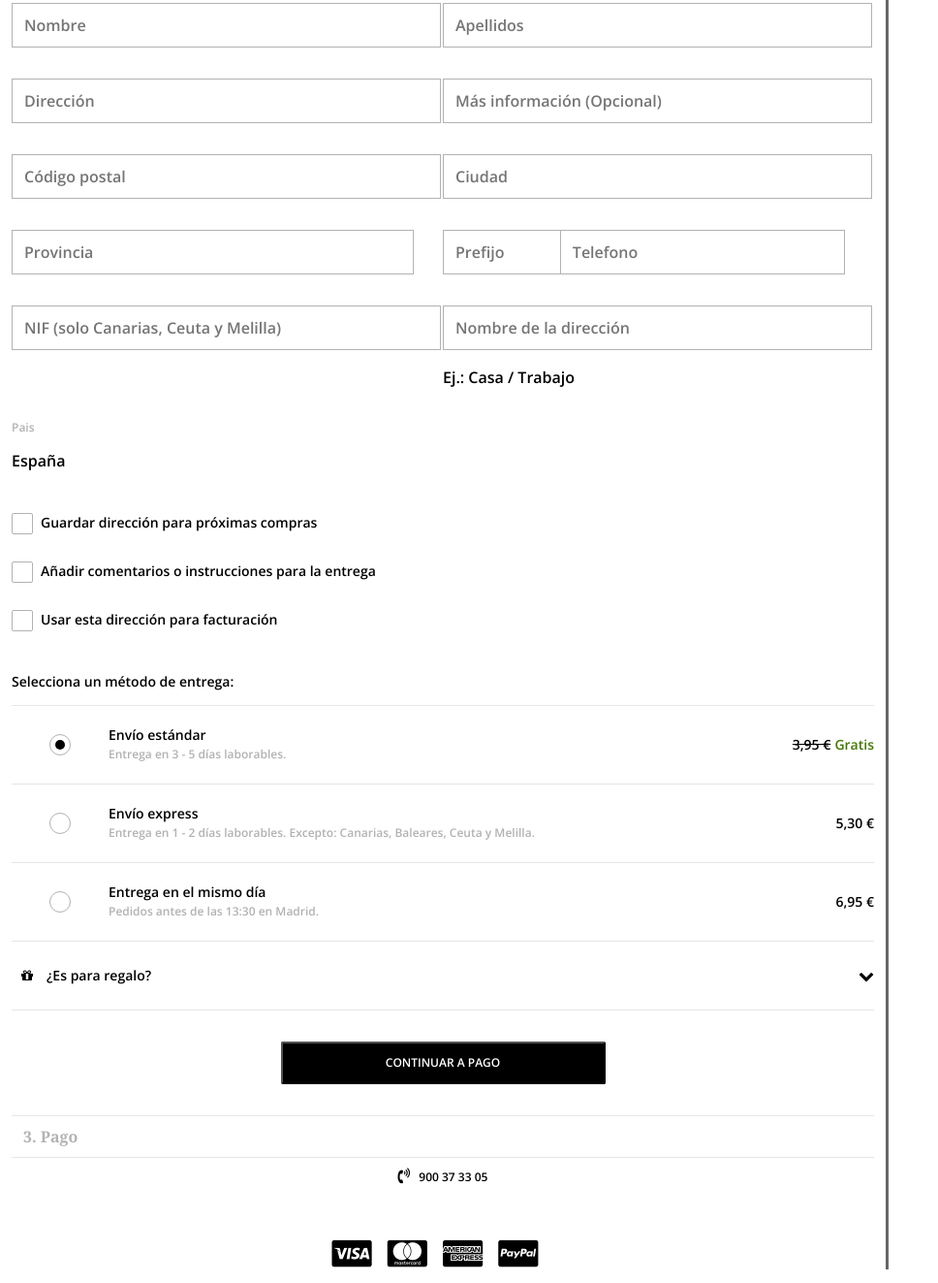
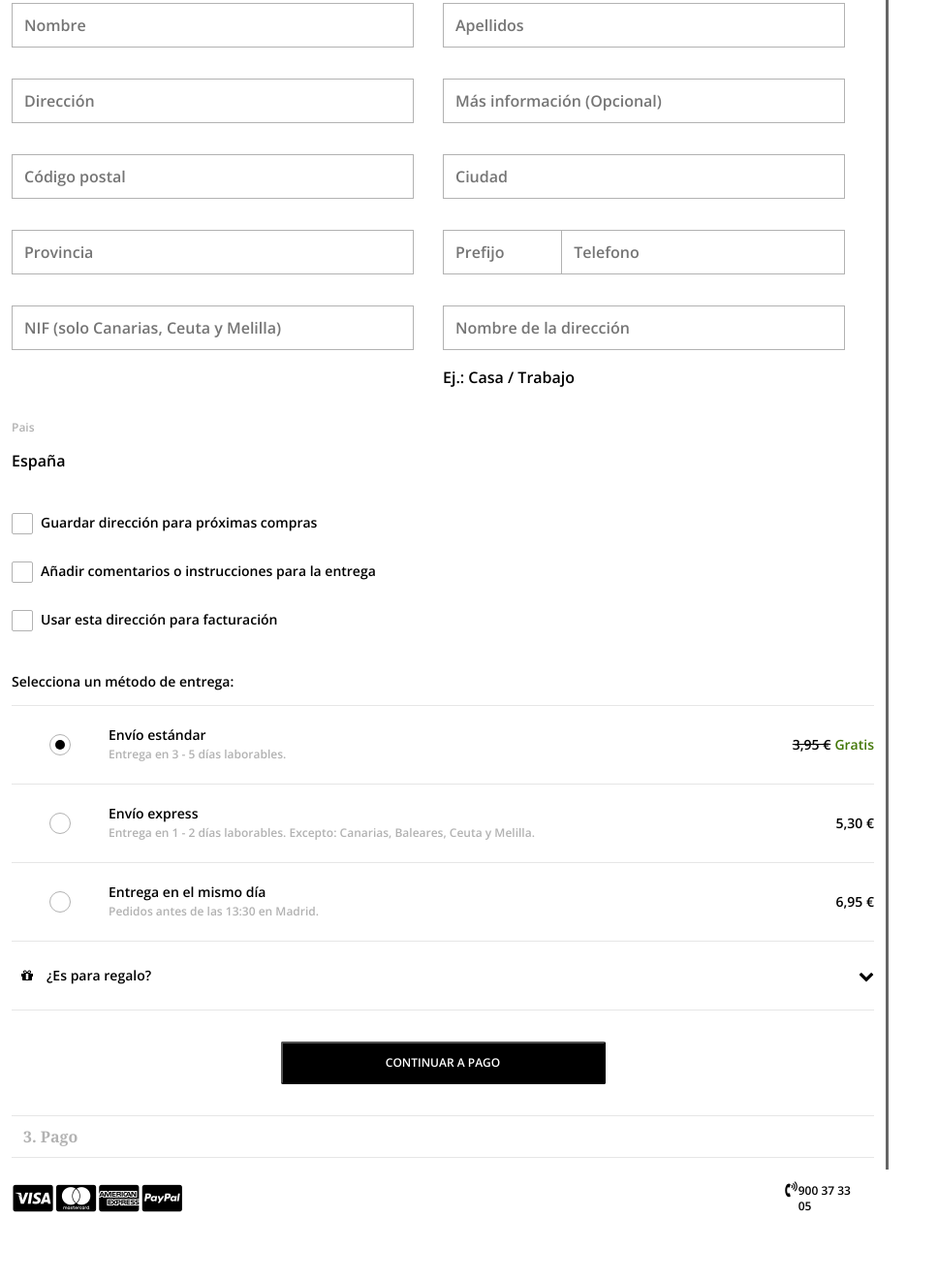
Before and after one commit to AyuDiego/senior-developer-test-diego-del-barrio, a website built with webpack: page src/index.html in a window 1280 px wide. Shown: the part 317-1640 px from the top of the page at 97% size, without its empty margins (0-968 px from the left). After the commit the page ends 1583 px from the top, so only its background shows below. Built offline with nearby package versions, Linux system fonts and the light colour scheme.

Commit message:
comit validaciones y amquetado arreglado

```diff
--- a/src/styles/index.scss
+++ b/src/styles/index.scss
@@ -113,7 +113,12 @@
           font-size: 12px;
           line-height: 16px;
           font-weight: bold;
-
+          @media screen and (min-width: 981px) {
+            float: right;
+            padding-right: 20px;
+            padding-top: 14px;
+            padding-bottom: 14px;
+        }
         }
 
         .footer-phone-text {
@@ -131,6 +136,13 @@
         .card-items {
           margin: 6%;
 
+          @media screen and (min-width: 981px) {
+            float:left;
+            padding-left: 20px;
+            padding-top: 14px;
+            padding-bottom: 14px;
+            margin: 0;
+          }
         }
 
         .card-item {
--- a/src/styles/mobile/_mobile.scss
+++ b/src/styles/mobile/_mobile.scss
@@ -63,7 +63,7 @@
             background-color: #FFFFFF;
             height: 100%;
             @media screen and (min-width: 981px) {
-                margin-right: 28px;
+                margin-right: 56px;
             }
 
 
@@ -127,7 +127,6 @@
                 display: flex;
                 align-items: center;
                 padding: 12px;
-
             }
 
             .subheader-color {
@@ -161,9 +160,9 @@
                 display: flex;
                 .fix-50{
                     &:first-child{
-                        margin-right: 28px;
+                        // margin-right: 28px;
                     }
-                    width: calc(50% - 28px);
+                    width: calc(50% - 0px);
 
                 }
                 > .box-item {
```
Also changed, not shown: 1 other file.
